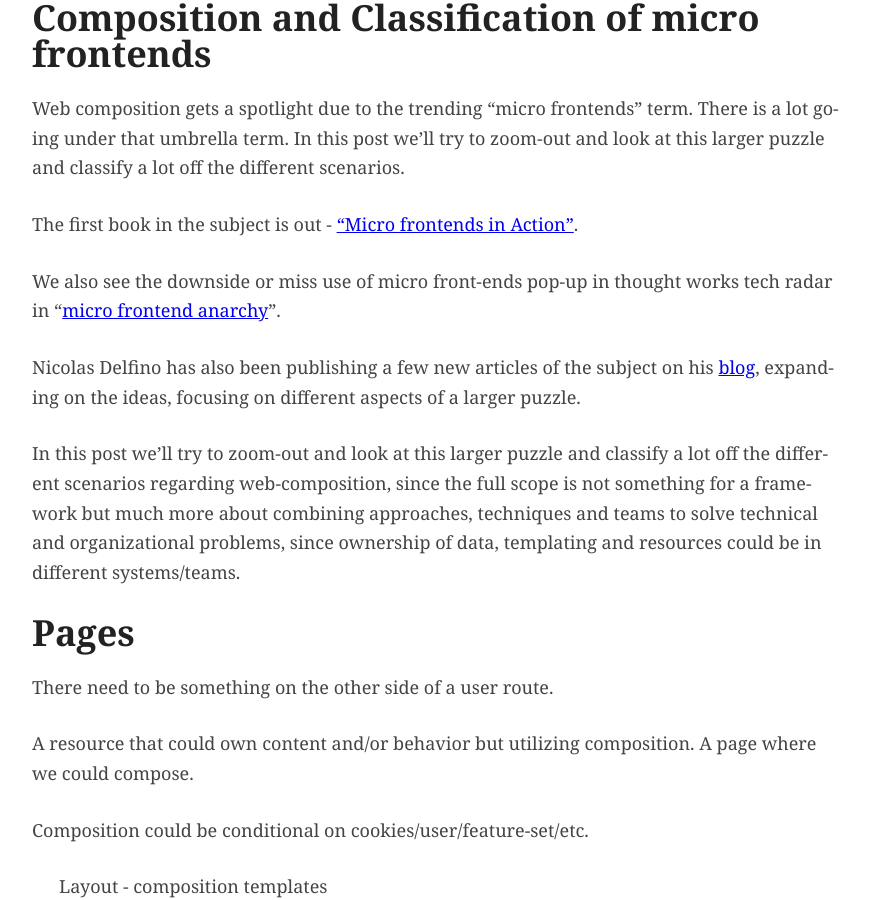
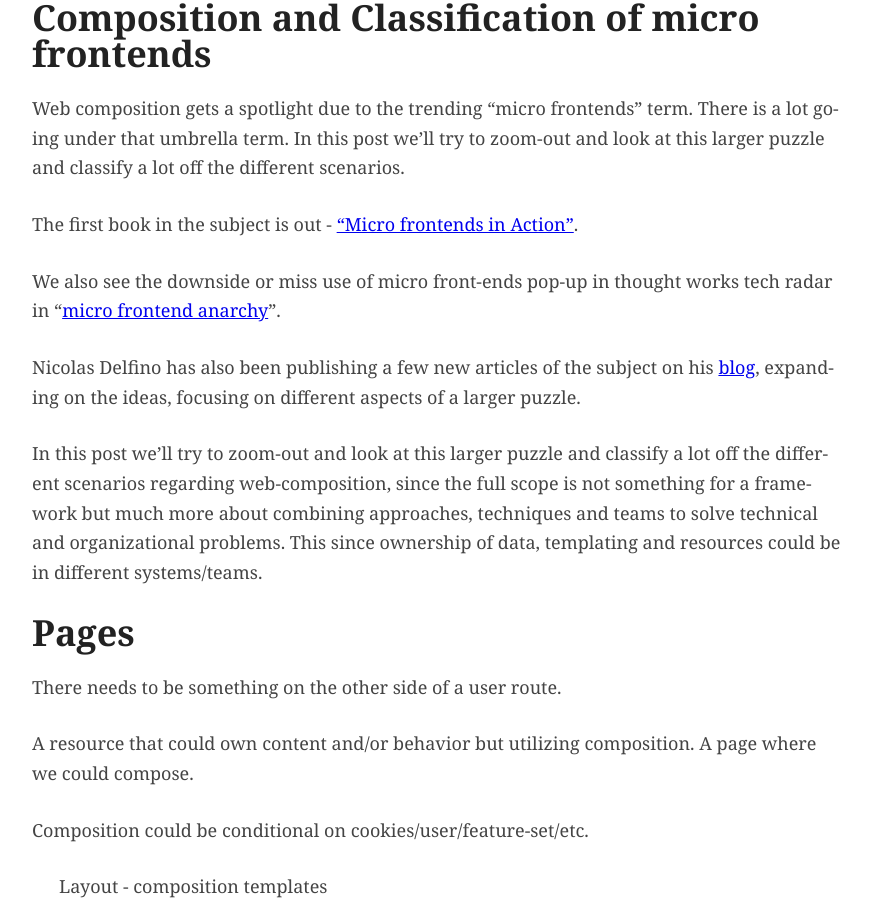
Before and after one commit to perokvist/event-driven-architecture, a Jekyll site: the page built from composition.md, in a window 1280 px wide and 900 px high. Shown: the whole window, without its empty margins (203-1074 px from the left). Built offline with Jekyll 4.4.1, drawn with Linux system fonts in a browser that asks for light colours; our own code applies the rules of GitHub Pages for plain Markdown files.

Commit message:
spelling

```diff
--- a/composition.md
+++ b/composition.md
@@ -13,10 +13,10 @@ We also see the downside or miss use of micro front-ends pop-up in thought works
 
 Nicolas Delfino has also been publishing a few new articles of the subject on his [blog](https://www.nicolasdelfino.com/blog), expanding on the ideas, focusing on different aspects of a larger puzzle.
 
-In this post we'll try to zoom-out and look at this larger puzzle and classify a lot off the different scenarios regarding web-composition, since the full scope is not something for a framework but much more about combining approaches, techniques and teams to solve technical and organizational problems, since ownership of data, templating and resources could be in different systems/teams.
+In this post we'll try to zoom-out and look at this larger puzzle and classify a lot off the different scenarios regarding web-composition, since the full scope is not something for a framework but much more about combining approaches, techniques and teams to solve technical and organizational problems. This since ownership of data, templating and resources could be in different systems/teams.
 
 ## Pages
-There need to be something on the other side of a user route.
+There needs to be something on the other side of a user route.
 
 A resource that could own content and/or behavior but utilizing composition. A page where we could compose.
 
```
